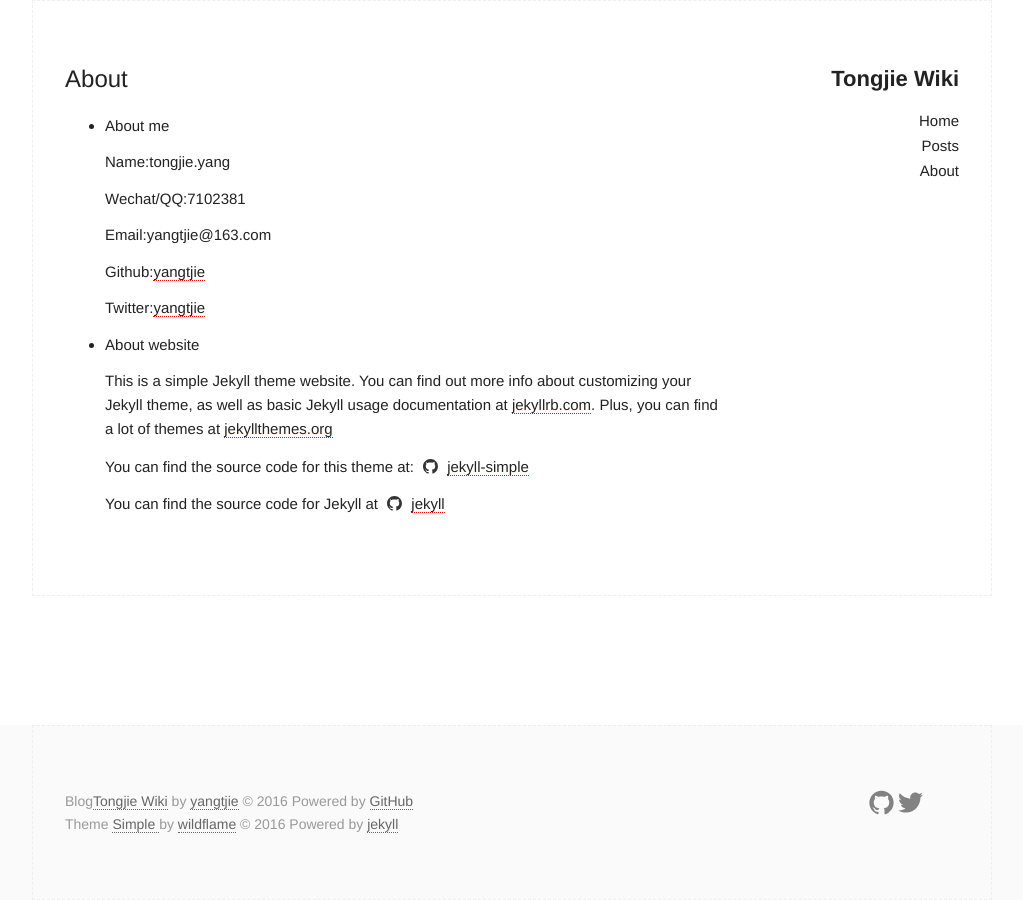
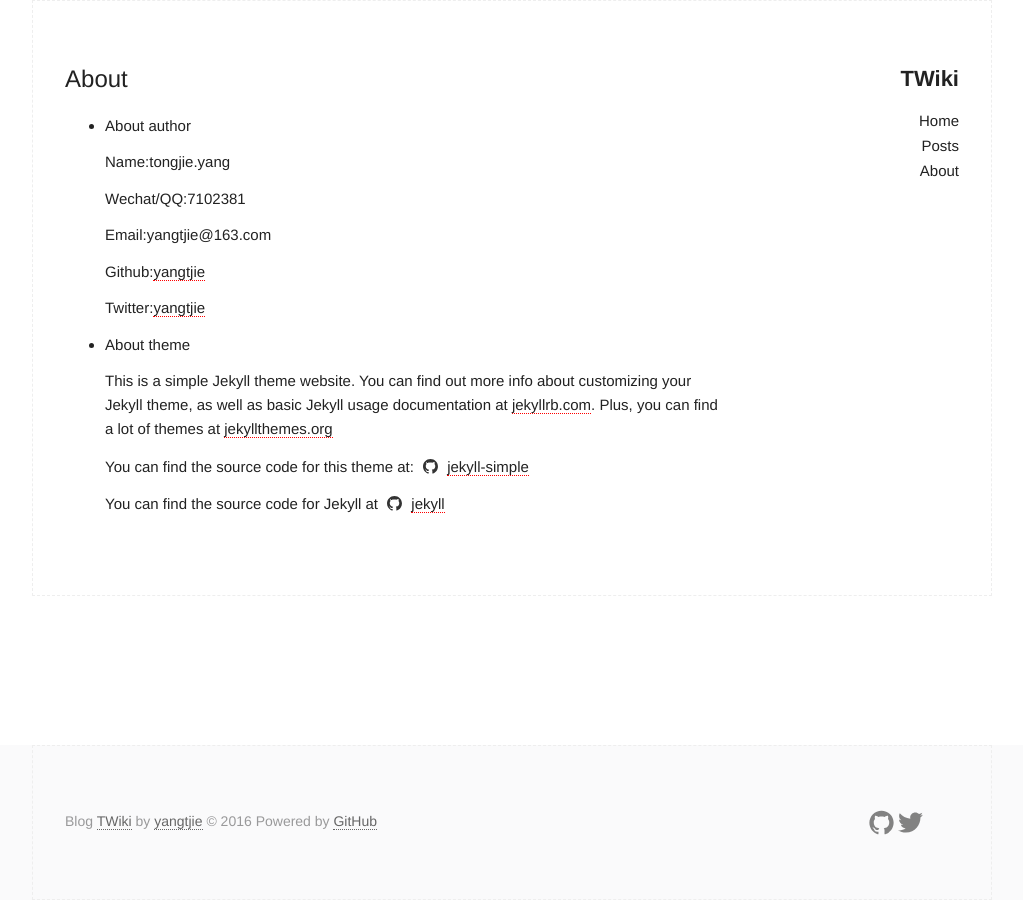
Before and after one commit to yangtjie/yangtjie.github.io, a Jekyll site: the page built from about.md, in a window 1280 px wide. Shown: the whole page, without its empty margins (128-1151 px from the left). Built offline with Jekyll 4.4.1, drawn with Linux system fonts in a browser that asks for light colours.

Commit message:
abount and thmem

```diff
--- a/_config.yml
+++ b/_config.yml
@@ -6,7 +6,7 @@
 # 'jekyll serve'. If you change this file, please restart the server process.
 
 # Site settings
-title: Tongjie Wiki
+title: TWiki
 email: yangtjie@163.com
 description: Stay hungry,stay foolish.
 baseurl: "" # the subpath of your site, e.g. /blog
--- a/_includes/footer.html
+++ b/_includes/footer.html
@@ -2,14 +2,9 @@
   <div class="container">
     <div class="footer left column one-half">
      <section class="small-font">
-        Blog<a href="http://tongjie.wiki">Tongjie Wiki</a> by <a href="https://github.com/yangtjie">yangtjie</a>
+        Blog <a href="http://tongjie.wiki">TWiki</a> by <a href="https://github.com/yangtjie">yangtjie</a>
         © 2016
         Powered by <a href="https://github.com">GitHub</a>
-      </section>
-	  <section class="small-font">
-        Theme <a href="https://github.com/wild-flame/jekyll-simple"> Simple </a> by <a href="http://wildflame.me">wildflame</a>
-        © 2016
-        Powered by <a href="https://github.com/jekyll/jekyll">jekyll</a>
       </section>
     </div>
 
--- a/about.md
+++ b/about.md
@@ -4,7 +4,7 @@ title: About
 permalink: /about/
 ---
 
-* About me
+* About author
 
   Name:tongjie.yang
 
@@ -16,7 +16,7 @@ permalink: /about/
 
   Twitter:[yangtjie](https://twitter.com/yangtjie)
 
-* About website
+* About theme
 
   This is a simple Jekyll theme website. You can find out more info about customizing your Jekyll theme, as well as basic Jekyll usage documentation at [jekyllrb.com](http://jekyllrb.com/).  Plus, you can find a lot of themes at [jekyllthemes.org](http://jekyllthemes.org/)
 
```
